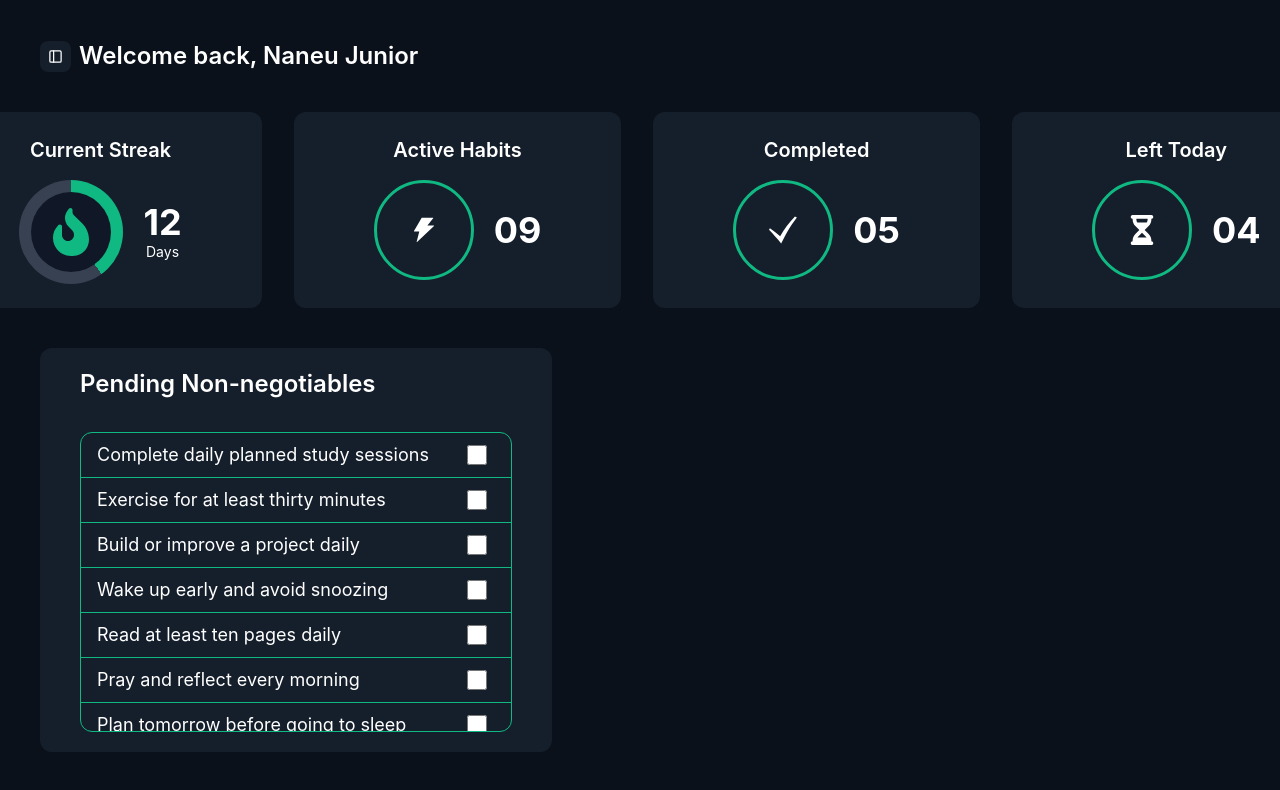
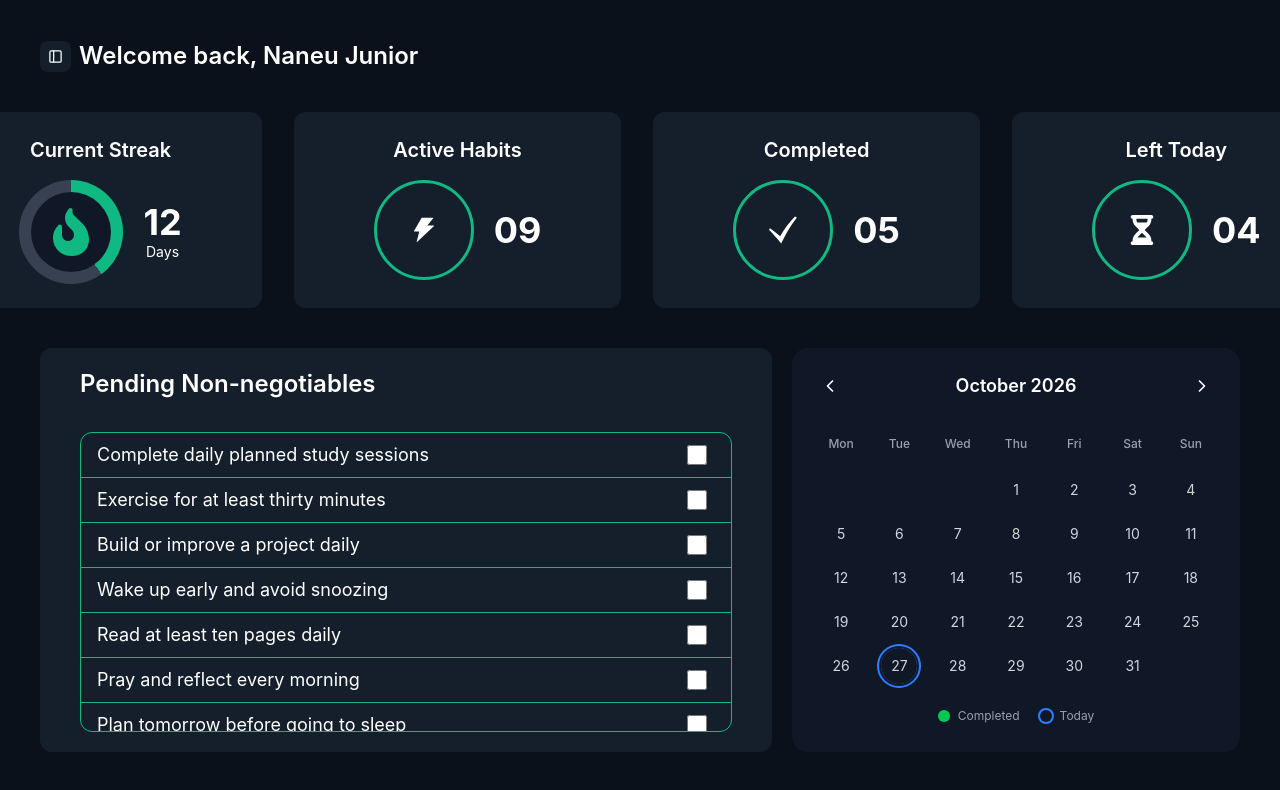
Before and after one commit to migichi47/Stronger_Me, a React (Vite) app in the folder client/: page / in a window 1280 px wide. Shown: the top 790 px of the page. Built offline with nearby package versions, Linux system fonts and the light colour scheme.

Commit message:
get code that renders monthly calendar

```diff
--- /dev/null
+++ b/client/src/components/DashboardCalendar.jsx
@@ -0,0 +1,134 @@
+import { useState } from "react";
+import { ChevronLeft, ChevronRight } from "lucide-react";
+
+const getDateKey = (date) => {
+  const year = date.getFullYear();
+  const month = String(date.getMonth() + 1).padStart(2, "0");
+  const day = String(date.getDate()).padStart(2, "0");
+
+  return `${year}-${month}-${day}`;
+};
+
+const DashboardCalendar = ({ dailyRecords = {} }) => {
+  const [currentMonth, setCurrentMonth] = useState(() => new Date());
+
+  const year = currentMonth.getFullYear();
+  const month = currentMonth.getMonth();
+
+  // Number of days in the current month
+  const daysInMonth = new Date(year, month + 1, 0).getDate();
+
+  // Monday-first offset: Monday = 0, Sunday = 6
+  const firstDayOffset = (new Date(year, month, 1).getDay() + 6) % 7;
+
+  const todayKey = getDateKey(new Date());
+
+  const monthName = currentMonth.toLocaleDateString("en", {
+    month: "long",
+    year: "numeric",
+  });
+
+  const previousMonth = () => {
+    setCurrentMonth(new Date(year, month - 1, 1));
+  };
+
+  const nextMonth = () => {
+    setCurrentMonth(new Date(year, month + 1, 1));
+  };
+
+  return (
+    <div className="w-full max-w-md rounded-2xl bg-gray-900 p-5 text-white">
+      {/* Month navigation */}
+      <div className="mb-6 flex items-center justify-between">
+        <button
+          onClick={previousMonth}
+          aria-label="Previous month"
+          className="rounded-lg p-2 hover:bg-gray-800"
+        >
+          <ChevronLeft size={20} />
+        </button>
+
+        <h2 className="text-lg font-semibold">{monthName}</h2>
+
+        <button
+          onClick={nextMonth}
+          aria-label="Next month"
+          className="rounded-lg p-2 hover:bg-gray-800"
+        >
+          <ChevronRight size={20} />
+        </button>
+      </div>
+
+      {/* Weekday headings */}
+      <div className="mb-3 grid grid-cols-7 text-center">
+        {["Mon", "Tue", "Wed", "Thu", "Fri", "Sat", "Sun"].map((day) => (
+          <div key={day} className="py-2 text-xs font-medium text-gray-400">
+            {day}
+          </div>
+        ))}
+      </div>
+
+      {/* DashboardCalendar dates */}
+      <div className="grid grid-cols-7 gap-y-2">
+        {/* Empty spaces before the first day */}
+        {Array.from({ length: firstDayOffset }).map((_, index) => (
+          <div key={`empty-${index}`} />
+        ))}
+
+        {Array.from({ length: daysInMonth }, (_, index) => {
+          const day = index + 1;
+
+          const date = new Date(year, month, day);
+          const dateKey = getDateKey(date);
+
+          const isComplete = dailyRecords[dateKey]?.completedAll === true;
+
+          const isToday = dateKey === todayKey;
+
+          return (
+            <div key={dateKey} className="flex justify-center">
+              <div
+                title={
+                  isComplete
+                    ? "All non-negotiable tasks completed"
+                    : "Not all tasks completed"
+                }
+                className={`
+                  flex h-9 w-9 items-center justify-center
+                  rounded-full text-sm transition-colors
+                  ${
+                    isComplete
+                      ? "bg-green-500 font-semibold text-white"
+                      : "text-gray-300 hover:bg-gray-800"
+                  }
+                  ${
+                    isToday && !isComplete
+                      ? "ring-2 ring-blue-500 ring-offset-2 ring-offset-gray-900"
+                      : ""
+                  }
+                `}
+              >
+                {day}
+              </div>
+            </div>
+          );
+        })}
+      </div>
+
+      {/* Legend */}
+      <div className="mt-6 flex items-center justify-center gap-5 text-xs text-gray-400">
+        <div className="flex items-center gap-2">
+          <span className="h-3 w-3 rounded-full bg-green-500" />
+          Completed
+        </div>
+
+        <div className="flex items-center gap-2">
+          <span className="h-3 w-3 rounded-full ring-2 ring-blue-500" />
+          Today
+        </div>
+      </div>
+    </div>
+  );
+};
+
+export default DashboardCalendar;
--- a/client/src/components/NonNegotiableTasks.jsx
+++ b/client/src/components/NonNegotiableTasks.jsx
@@ -18,7 +18,7 @@ const NonNegotiableTasks = () => {
   };
 
   return (
-    <div className="bg-cards rounded-xl py-5 px-10 space-y-8 w-fit min-w-[40vw] relative transition-all duration-300">
+    <div className="bg-cards rounded-xl py-5 px-10 w-full space-y-8 min-w-[40vw] relative transition-all duration-300">
       <h1 className="font-semibold text-2xl">Pending Non-negotiables</h1>
       <div className="border border-success rounded-xl overflow-y-auto scrollbar-hide max-h-75">
         {nonNegotiableTasks.map((task, i) => (
--- a/client/src/pages/Dashboard.jsx
+++ b/client/src/pages/Dashboard.jsx
@@ -1,8 +1,10 @@
 import { DashboardCard, ProgressCircle } from "../components/DashboardCards";
 import { dashboardCards } from "../data/dashboardCards";
 import NonNegotiableTasks from "../components/NonNegotiableTasks";
+import DashboardCalendar from "../components/DashboardCalendar";
 
 const Dashboard = () => {
+
   return (
     <div className="space-y-10">
       <div className="flex justify-center gap-8">
@@ -11,8 +13,9 @@ const Dashboard = () => {
           <DashboardCard key={i} {...card} />
         ))}
       </div>
-      <div className="flex justify-between">
+      <div className="flex justify-between gap-5">
         <NonNegotiableTasks />
+        <DashboardCalendar />
       </div>
     </div>
   );
```
